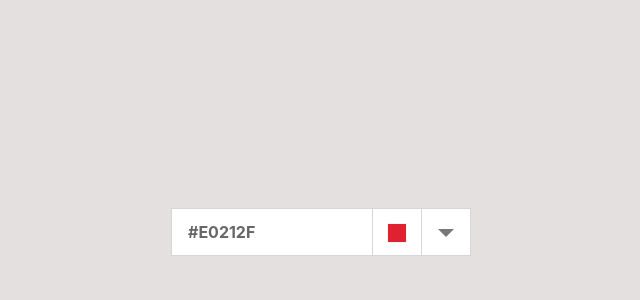
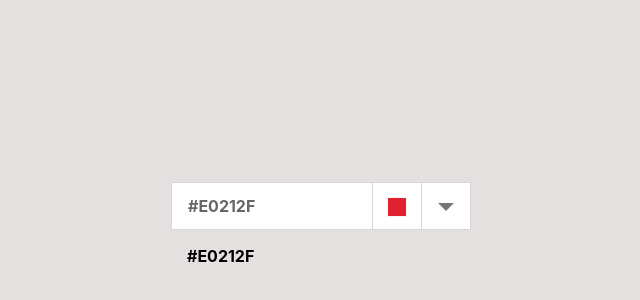
Before and after one commit to konan2/React-color-picker, a React (Create React App) app: page / in a window 1280 px wide. Shown: the part 168-468 px from the top of the page, without its empty margins (319-959 px from the left). Built offline with nearby package versions, Linux system fonts and the light colour scheme.

Commit message:
ColorPicker now has its own state

```diff
--- a/src/App.js
+++ b/src/App.js
@@ -3,19 +3,21 @@ import React ,{useState} from "react"
 import ColorPicker from "./components/ColorPicker/ColorPicker"
 import {colorsArr} from "./data"
 import {hexToRgb} from "./utilities/hexToRgb"
+import {rgbToHex} from "./utilities/rgbToHex"
 
 
 function App() {
-    const [currentColor, setCurrentColor] = useState(
-        hexToRgb(colorsArr[0].code)
-    )
+    const [value, setValue] = useState(hexToRgb(colorsArr[0].code))
 
     return (
-        <ColorPicker
-            value={currentColor}
-            onChange={setCurrentColor}
-            colors={colorsArr}
-        />
+        <div>
+            <ColorPicker
+                value={value}
+                onChange={setValue}
+                colors={colorsArr}
+            />
+           <output>{rgbToHex(value.red, value.green, value.blue)}</output>
+        </div>
     )
 }
 
--- a/src/components/ColorPicker/ColorPicker.js
+++ b/src/components/ColorPicker/ColorPicker.js
@@ -1,37 +1,40 @@
-import React, {useRef} from 'react';
+import React, {useRef, useState} from 'react';
 import DropDown from "../DropDown"
 import Menu from "../Menu"
 import Configurator from "./Configurator"
 import {rgbToHex} from "../../utilities/rgbToHex"
 
 function ColorPicker(props) {
+    const [currentColor, setCurrentColor] = useState(props.value)
     let prevColor = useRef(props.value)
-    const hexColor = rgbToHex(props.value.red, props.value.green, props.value.blue)
 
-    let apply = () =>  {
-        prevColor.current = props.value
+    let setValue = (color) =>  {
+        setCurrentColor(color)
+        prevColor.current = color;
+        props.onChange(color)
     }
+
 
     return (
         <color-picker>
-            <output>{hexColor}</output>
+            <output>{rgbToHex(currentColor.red, currentColor.green, currentColor.blue)}</output>
             <span className="divider"></span>
             <DropDown
-                onClose={()=> {props.onChange(prevColor.current)}}
-                onApply={apply}
+                onClose={()=> {setCurrentColor(prevColor.current)}}
+                onApply={()=> {setValue(currentColor)}}
                 controls={true}
                 content={
                     <Configurator
-                        onChange={props.onChange}
-                        value={props.value}
+                        onChange={setCurrentColor}
+                        value={currentColor}
             />}>
-                <span className="color-preview" style={{background: hexColor}}></span>
+                <span className="color-preview" style={{background: rgbToHex(currentColor.red, currentColor.green, currentColor.blue)}}></span>
             </DropDown>
             <span className="divider"></span>
             <DropDown
-                content={<Menu onChange={props.onChange}
+                content={<Menu onChange={setValue}
                 data={props.colors}
-                value={hexColor}
+                value={rgbToHex(currentColor.red, currentColor.green, currentColor.blue)}
             />}>
                 <span className="arrow-down"></span>
             </DropDown>
--- a/src/components/DropDown.js
+++ b/src/components/DropDown.js
@@ -4,7 +4,7 @@ function DropDown(props) {
     const [isOpen, setOpen] = useState(false);
     const arrowXpos = useRef()
 
-    const cancel = () =>  {   // close and set previous value in onClose func
+    const cancel = () =>  {
         setOpen(false)
         if(props.onClose){
             props.onClose()
```
